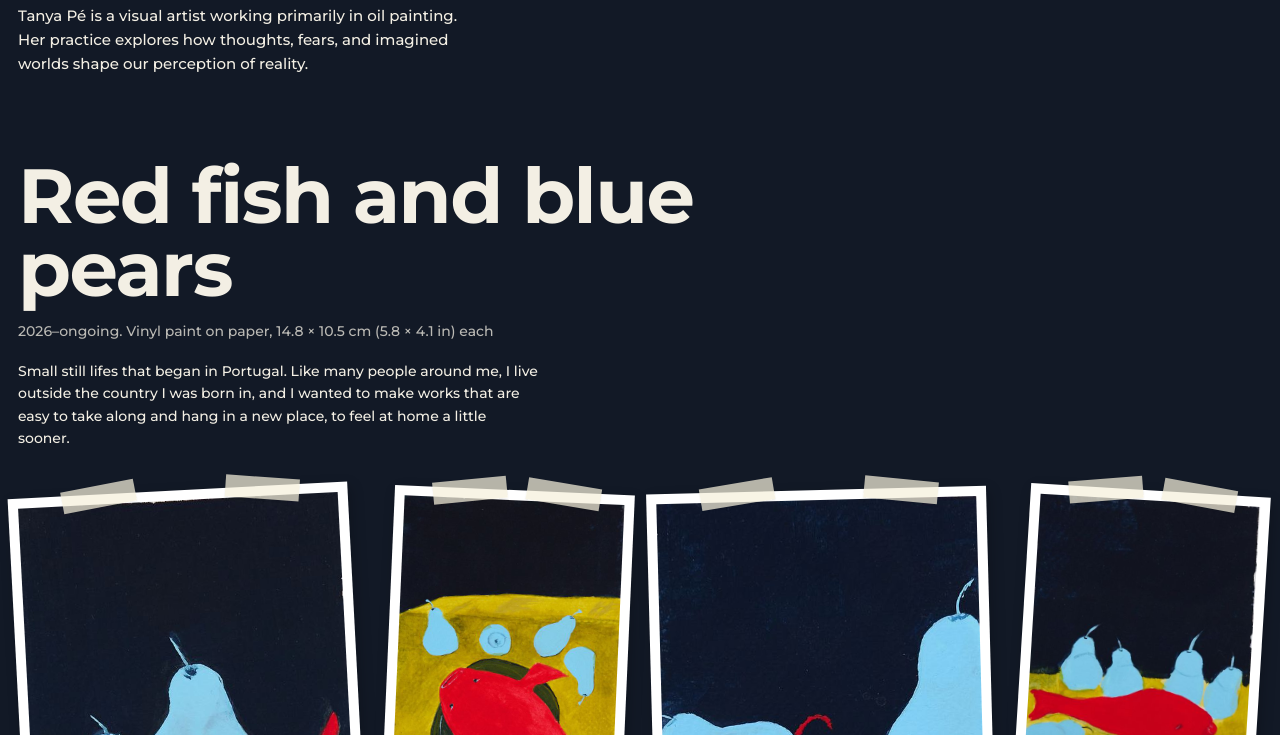
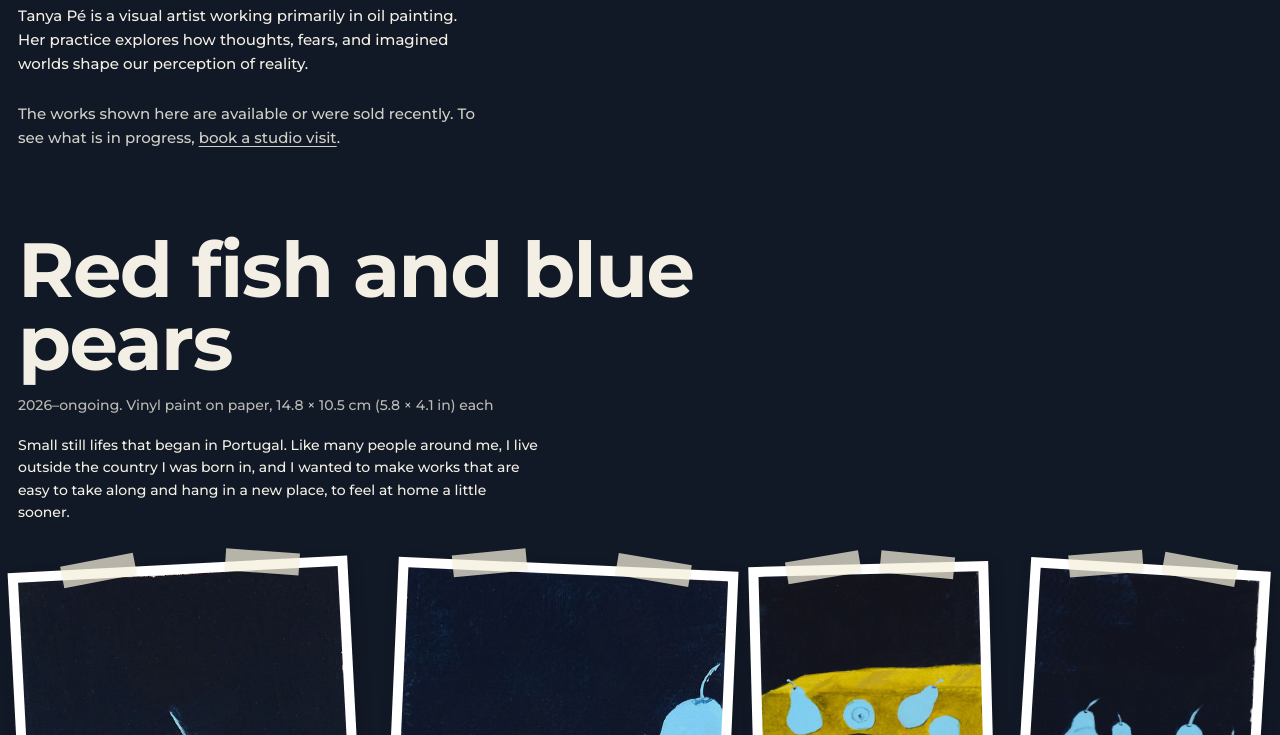
Before and after one commit to narisovalo/tanya.pe, a plain HTML site: page index.html in a window 1280 px wide. Shown: the part 217-952 px from the top of the page. Drawn offline with Linux system fonts and the light colour scheme.

Commit message:
Add files via upload

```diff
--- a/index.html
+++ b/index.html
@@ -4,7 +4,7 @@
 <meta charset="utf-8">
 <meta name="viewport" content="width=device-width, initial-scale=1">
 <title>Tanya Pé</title>
-<meta name="description" content="Tanya Pé is a visual artist working primarily in oil painting. Born 1978, Moscow. Works between Bangkok and Lisbon.">
+<meta name="description" content="Tanya Pé is a visual artist working primarily in oil painting. Born in Moscow. Works between Bangkok and Lisbon.">
 <meta property="og:title" content="Tanya Pé">
 <meta property="og:image" content="c1.jpg">
 <style>
@@ -42,6 +42,7 @@ button{font:inherit;color:inherit;background:none;border:0;cursor:pointer}
 .ransom .word span{display:inline-block;padding:.06em .14em .1em;box-shadow:2px 3px 0 #0002}
 .hero .note{font-family:var(--hand);font-size:clamp(34px,4vw,52px);color:var(--red);transform:rotate(-4deg);margin:22px 0 0 8%;display:inline-block}
 .hero .note svg{vertical-align:middle;margin-left:6px}
+.hero p.introNote{margin-top:14px;opacity:.85}.hero p.introNote a{color:inherit;text-decoration:underline;text-underline-offset:3px}
 .hero p.intro{max-width:46ch;margin-top:26px;font-size:15px}
 
 /* chapters */
@@ -63,7 +64,7 @@ button{font:inherit;color:inherit;background:none;border:0;cursor:pointer}
 .piece:hover{transform:rotate(0) scale(1.03)!important;z-index:5}
 .piece .frame{background:#fff;padding:10px;box-shadow:3px 5px 14px #0003}
 .piece.oil .frame{padding:0;background:none}
-.piece img{width:100%}
+.piece img{width:100%;height:auto}
 .piece::before,.piece::after{content:"";position:absolute;width:74px;height:22px;background:#f5f0dcb8;box-shadow:0 1px 2px #0001;z-index:2}
 .piece::before{top:-9px;left:16%;transform:rotate(-8deg)}
 .piece::after{top:-9px;right:14%;transform:rotate(7deg)}
@@ -71,7 +72,7 @@ button{font:inherit;color:inherit;background:none;border:0;cursor:pointer}
 .sticker{display:inline-block;background:#fff;font-size:12px;line-height:1.4;padding:5px 9px;margin-top:10px;box-shadow:1px 2px 0 #0002;transform:rotate(-1.5deg)}
 .sticker b{font-weight:600}
 .w-l{width:min(38%,460px)}.w-m{width:min(28%,340px)}.w-s{width:min(20%,240px)}.w-q{width:auto}.w-q img{height:clamp(200px,24vw,330px);width:auto!important;max-width:100%}
-@media(max-width:760px){.w-l{width:88%}.w-m{width:62%}.w-s{width:46%}.w-q{width:auto;max-width:46%}.w-q img{height:auto!important;width:100%!important}.collage{gap:28px 14px}}
+@media(max-width:760px){.w-l{width:88%}.w-m{width:62%}.w-s{width:46%}.w-q{width:auto;max-width:46%}.w-q img{height:auto!important;width:100%!important}.collage{gap:28px 14px}#mono .piece{width:44%}}
 
 /* visit */
 #visit{background:var(--red);color:#fff;padding:80px 18px;position:relative;overflow:hidden}
@@ -145,6 +146,7 @@ footer .links{display:flex;flex-direction:column;gap:6px}
   <img class="logo" id="logo" src="logo_white.png" alt="TANYA PÉ">
 
   <p class="intro" data-i="intro">Paintings, works on paper and monotypes. Russia-born, working between Lisbon and Bangkok.</p>
+  <p class="intro introNote" data-i="intro_note" data-html></p>
 </header>
 
 <main id="works"></main>
@@ -201,7 +203,7 @@ const BOOKING_URL=""; // paste the Google Calendar booking page link here
 const src=(id,t)=>(typeof IMG!=="undefined")?IMG[id+(t?"_t":"")]:`${id}${t?"_t":""}.jpg`;
 
 const T={
- en:{nav_works:"Works",nav_visit:"Studio visit",nav_about:"About",nav_contact:"Contact",
+ en:{nav_works:"Works",intro_note:'The works shown here are available or were sold recently. To see what is in progress, <a href="#visit">book a studio visit</a>.',nav_visit:"Studio visit",nav_about:"About",nav_contact:"Contact",
   intro:"Tanya Pé is a visual artist working primarily in oil painting. Her practice explores how thoughts, fears, and imagined worlds shape our perception of reality.",
   stamp:"<div>GET A<br>UNIQUE<br>PIECE</div>",
   visit_k:"Studio visit",visit_h:"Visit the studio online",
@@ -209,14 +211,15 @@ const T={
   visit_offer:"Book a visit and get a unique piece from me.",
   visit_btn:"Book a studio visit",visit_or:"Or write to",
   about_h:"About",statement_k:"Artist Statement",
-  statement:`<p>Fish are thoughts. They surface, gather, disperse. They operate outside intention or control.</p><p>We construct private hallucinations from our thoughts and misconceptions, then inhabit them as reality.</p><p>My paintings reveal the magnificence of these imagined worlds.</p><p>I work primarily in oil, building images layer by layer. My practice also includes monotype and object-based work. Each series emerges from a particular situation or encounter.</p>`,
-  cv_sub:"Born 1978, Moscow. Works between Bangkok and Lisbon.",
+  statement:`<p>I keep returning to the thought of how limited human thinking is and how hard it is for people to step outside what we are used to calling normal, outside our own norm. Each of us lives inside our own context, our own experience, and this is why we so often misunderstand each other.</p><p>In my work fish are thoughts. They move at random and follow no particular order, but we tend to see signs in our thoughts, treat them as axioms and gradually build from them inner spaces that we then take for reality. Sometimes this is frightening, and sometimes it turns out simply wonderful.</p><p>I put the fish where they do not belong, and I paint mostly in oil, in layers, the way our picture of the world is built. Shorter series in other materials appear when a particular situation calls for it. Lately these have been small works on paper in vinyl paint and ceramics.</p>`,
+  cv_sub:"Born in Moscow. Works between Bangkok and Lisbon.",
   enquire:"DM on Instagram",or_email:"or email",request:"Price on request",sold:"Sold",located:"Located in",
   cv:[["Solo Exhibitions & Projects",[["2023","Is Art Important?, participatory pop-up exhibition, Moscow (two locations)"]]],
    ["Group Exhibitions",[["2022","Goes Out the Light, RAMT Centenary Exhibition, curated by Daria Onatskaya, Moscow"],["2021","Without Borders, Gartallery, curated by Daria Onatskaya, Moscow"]]],
+   ["Collaborative Projects",[["2026","Ceramic figure for DANCEM, participatory installation by Carla R. Santos, Lisbon (February–July)"]]],
    ["Public Collections",[["","Russian Academic Youth Theatre (RAMT), Moscow, Russia"]]],
    ["Education",[["2021","Rodchenko Moscow School of Photography and Multimedia, Moscow"],["1998–2003","BA in Museology, Russian State University for the Humanities, Moscow"]]]]},
- ru:{nav_works:"Работы",nav_visit:"Визит в мастерскую",nav_about:"О художнице",nav_contact:"Контакты",
+ ru:{nav_works:"Работы",intro_note:'На сайте представлены работы, доступные для покупки или недавно проданные. Чтобы увидеть то, что сейчас в процессе, <a href="#visit">запишитесь на визит в мастерскую</a>.',nav_visit:"Визит в мастерскую",nav_about:"О художнице",nav_contact:"Контакты",
   intro:"Художница Tanya Pé работает в основном с масляной живописью. Её практика о том, как мысли, страхи и воображаемые миры формируют наше восприятие реальности.",
   stamp:"<div>УНИКАЛЬНАЯ<br>РАБОТА<br>В ПОДАРОК</div>",
   visit_k:"Визит в мастерскую",visit_h:"Приходите в мастерскую онлайн",
@@ -224,11 +227,12 @@ const T={
   visit_offer:"Запишитесь на визит и получите от меня уникальную работу.",
   visit_btn:"Записаться на визит",visit_or:"Или напишите на",
   about_h:"О художнице",statement_k:"Artist Statement",
-  statement:`<p>Рыбы — это мысли. Они всплывают, собираются, рассеиваются. Они действуют вне намерения и контроля.</p><p>Из мыслей и заблуждений мы строим частные галлюцинации, а потом живём в них как в реальности.</p><p>Мои картины показывают великолепие этих воображаемых миров.</p><p>Я работаю в основном маслом и строю изображение слой за слоем. Также работаю с монотипией и объектами. Каждая серия рождается из конкретной ситуации или встречи.</p>`,
-  cv_sub:"Родилась в 1978 году в Москве. Работает между Бангкоком и Лиссабоном.",
+  statement:`<p>Я постоянно возвращаюсь к мысли о том, насколько ограничено человеческое мышление и как трудно людям выйти за пределы того, что мы привыкли считать нормальным, за пределы нашей нормы. Каждый из нас живёт внутри своего контекста, своего опыта, и поэтому мы так часто не понимаем друг друга.</p><p>В моих работах рыбы — это мысли. Они движутся случайно и не подчиняются никакому порядку, но мы склонны видеть в своих мыслях знаки, считать их аксиомами и постепенно строим из них внутренние пространства, которые потом принимаем за реальность. Иногда это пугает, а иногда получается просто восхитительно.</p><p>Я помещаю рыб туда, где им не место, и пишу в основном маслом, слоями, так же как складывается наше представление о мире. Короткие серии в других материалах появляются, когда того требует конкретная ситуация. В последнее время это небольшие графические работы на бумаге виниловой краской и керамика.</p>`,
+  cv_sub:"Родилась в Москве. Работает между Бангкоком и Лиссабоном.",
   enquire:"Написать в Instagram",or_email:"или почта",request:"Цена по запросу",sold:"Продано",located:"Находится в",
   cv:[["Персональные выставки и проекты",[["2023","«Нужно ли искусство?», партиципаторная поп-ап выставка, Москва (две площадки)"]]],
    ["Групповые выставки",[["2022","«Гаснет в зале свет», выставка к 100-летию РАМТа, куратор Дарья Онацкая, Москва"],["2021","«Без границ», галерея Gartallery, куратор Дарья Онацкая, Москва"]]],
+   ["Совместные проекты",[["2026","Керамическая фигура для DANCEM, партиципаторной инсталляции Карлы Р. Сантуш, Лиссабон (февраль–июль)"]]],
    ["Публичные коллекции",[["","Российский академический молодёжный театр (РАМТ), Москва"]]],
    ["Образование",[["2021","Московская школа фотографии и мультимедиа им. А. Родченко"],["1998–2003","РГГУ, бакалавр музеологии, Москва"]]]]}
 };
@@ -239,17 +243,17 @@ let lang="en",order=[],cur=0;
 const L=o=>o==null?"":(typeof o==="string"?o:(o[lang]||o.en));
 const title=w=>w.t?L(w.t):(lang==="ru"?"Без названия № ":"Untitled № ")+w.n;
 const size=w=>lang==="ru"?w.z.replace(/cm/g,"см"):(w.z+(w.zi?" ("+w.zi+")":""));
-const price=w=>w.st==="sold"?'<span style="color:#e4361f">●</span> '+T[lang].sold:(w.p!=null&&w.p<=500?"€"+w.p:T[lang].request);
+const price=w=>w.st==="sold"?'<span style="color:#e4361f">●</span> '+T[lang].sold:T[lang].request;
 
 function build(){
 
   const main=document.getElementById("works");order=[];let k=0;
   main.innerHTML=SERIES.map(s=>{
-    const items=WORKS.filter(w=>w.s===s.k);
+    const items=WORKS.filter(w=>w.s===s.k).map((w,i)=>[w,i]).sort((a,b)=>((a[0].n||0)-(b[0].n||0))||(a[1]-b[1])).map(x=>x[0]);
     return `<section class="chapter ${s.cls}" id="${s.k}"><h2>${L(s)}</h2><div class="attr">${L(s.attr)}</div>
       <p class="desc">${lang==="ru"?s.dru:s.den}</p>${s.photo?`<figure class="seriesphoto"><img src="${src(s.photo)}" alt=""><figcaption>${s.photocap||(lang==="ru"?"Серия целиком":"The series installed")}</figcaption></figure>`:""}<div class="collage">${items.map(w=>{order.push(w.id);
         return `<button class="piece w-${w.w}${w.oil?" oil":""}" style="transform:rotate(${ROT[k++%8]}deg)" data-id="${w.id}">
-          <div class="frame"><img src="${src(w.id,1)}" alt="${title(w)}" loading="lazy"></div>
+          <div class="frame"><img src="${src(w.id,1)}" alt="${title(w)}" loading="lazy"${(typeof DIMS!=="undefined"&&DIMS[w.id])?` width="${DIMS[w.id][0]}" height="${DIMS[w.id][1]}"`:""}></div>
           <span class="sticker"><b>${title(w)}</b> · ${price(w)}</span></button>`}).join("")}</div></section>`}).join("");
   main.querySelectorAll(".piece").forEach(b=>b.onclick=()=>openLb(b.dataset.id));
   document.getElementById("cvBody").innerHTML=T[lang].cv.map(([h,rows])=>`<h3>${h}</h3><ul>${rows.map(([y,t])=>`<li><span>${y}</span><span>${t}</span></li>`).join("")}</ul>`).join("");
@@ -276,7 +280,7 @@ function setLang(l){lang=l;document.documentElement.lang=l;try{localStorage.setI
 document.querySelectorAll("[data-lang]").forEach(b=>b.onclick=()=>setLang(b.dataset.lang));
 bookBtn.href=BOOKING_URL||`mailto:${EMAIL}?subject=Studio%20visit`;if(BOOKING_URL)bookBtn.target="_blank";
 if(typeof IMG!=="undefined"){portrait.src=IMG.portrait_blue;logo.src=IMG.logo_white;logoW.src=IMG.logo_white;igIcon.src=IMG.ig_icon}
-document.querySelectorAll('a[href^="#"]').forEach(a=>a.addEventListener("click",e=>{const id=a.getAttribute("href").slice(1);const t=id?document.getElementById(id):null;if(!t)return;e.preventDefault();const bar=document.querySelector(".bar");const y=t.getBoundingClientRect().top+window.scrollY-(bar?bar.offsetHeight:0)-8;window.scrollTo(0,id==="top"?0:y)}));
+document.addEventListener("click",e=>{const a=e.target.closest('a[href^="#"]');if(!a)return;const id=a.getAttribute("href").slice(1);const t=id?document.getElementById(id):null;if(!t)return;e.preventDefault();const bar=document.querySelector(".bar");const y=t.getBoundingClientRect().top+window.scrollY-(bar?bar.offsetHeight:0)-8;const go=()=>{const yy=t.getBoundingClientRect().top+window.scrollY-(bar?bar.offsetHeight:0)-8;window.scrollTo(0,id==="top"?0:yy)};go();setTimeout(go,350);setTimeout(go,900)});
 let start="en";try{start=localStorage.getItem("lang")||((navigator.language||"").toLowerCase().startsWith("ru")?"ru":"en")}catch(e){}
 setLang(start);
 </script>
```
